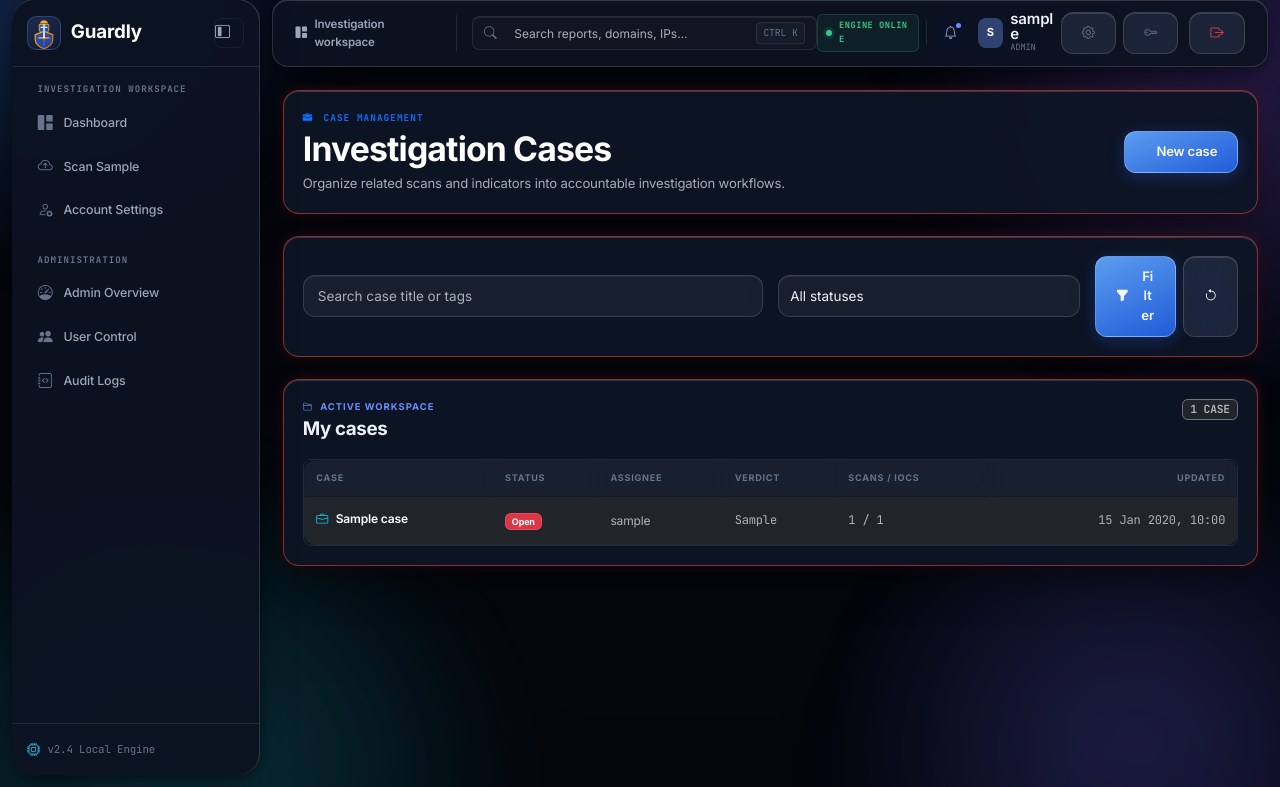
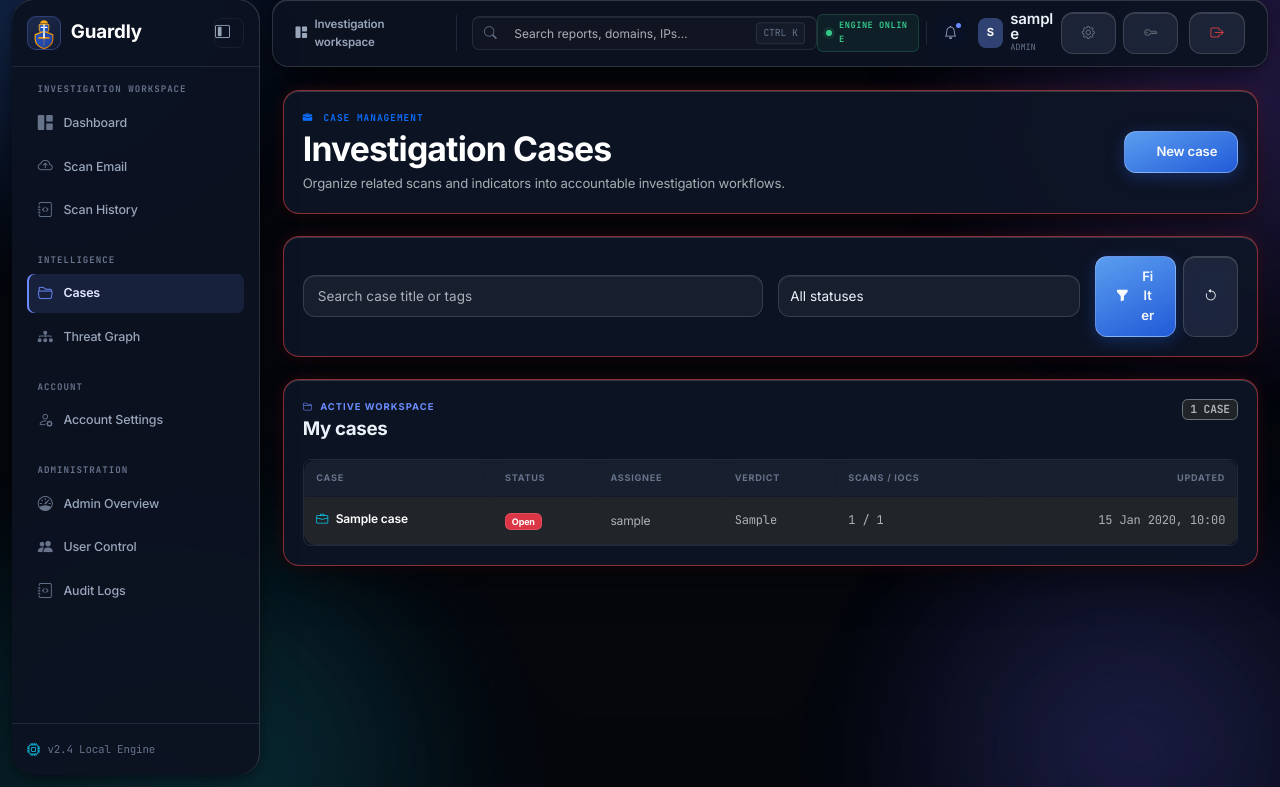
Before and after one commit to Anubhavdubey-sec/Guardly, a Flask app: page /cases in a window 1280 px wide. Shown: the part 13-800 px from the top of the page. Run offline with Flask 3, Linux system fonts and the light colour scheme; the visitor is signed in with stand-in values (Sample User, id 1); tables that the repository leaves empty hold one stand-in row (values such as "Sample post").

Commit message:
feat: add Google Sign-In buttons and expand sidebar navigation

```diff
--- a/templates/partials/sidebar.html
+++ b/templates/partials/sidebar.html
@@ -49,9 +49,32 @@
             </li>
             <li class="nav-item">
                 <a class="nav-link {% if request.endpoint == 'scanner.upload' %}active{% endif %}" href="{{ url_for('scanner.upload') }}">
-                    <i class="bi bi-cloud-arrow-up"></i> <span>Scan Sample</span>
+                    <i class="bi bi-cloud-arrow-up"></i> <span>Scan Email</span>
                 </a>
             </li>
+            <li class="nav-item">
+                <a class="nav-link {% if request.endpoint == 'scanner.history' %}active{% endif %}" href="{{ url_for('scanner.history') }}">
+                    <i class="bi bi-journal-code"></i> <span>Scan History</span>
+                </a>
+            </li>
+        </ul>
+
+        <div class="nav-section-title font-mono">INTELLIGENCE</div>
+        <ul class="nav flex-column gap-1 mb-4">
+            <li class="nav-item">
+                <a class="nav-link {% if request.endpoint == 'cases.list_cases' %}active{% endif %}" href="{{ url_for('cases.list_cases') }}">
+                    <i class="bi bi-folder2-open"></i> <span>Cases</span>
+                </a>
+            </li>
+            <li class="nav-item">
+                <a class="nav-link {% if request.endpoint == 'graph.view_threat_graph' %}active{% endif %}" href="{{ url_for('graph.view_threat_graph') }}">
+                    <i class="bi bi-diagram-3-fill"></i> <span>Threat Graph</span>
+                </a>
+            </li>
+        </ul>
+
+        <div class="nav-section-title font-mono">ACCOUNT</div>
+        <ul class="nav flex-column gap-1 mb-4">
             <li class="nav-item">
                 <a class="nav-link {% if request.endpoint == 'auth.account' %}active{% endif %}" href="{{ url_for('auth.account') }}">
                     <i class="bi bi-person-gear"></i> <span>Account Settings</span>
```
Also changed, not shown: templates/login.html (+18 -0 lines), templates/register.html (+16 -0 lines).
